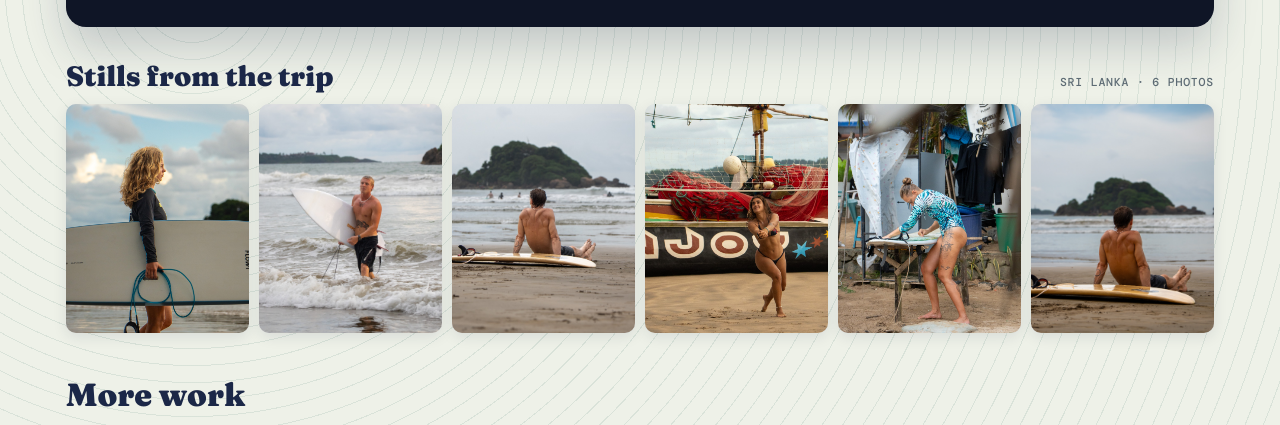
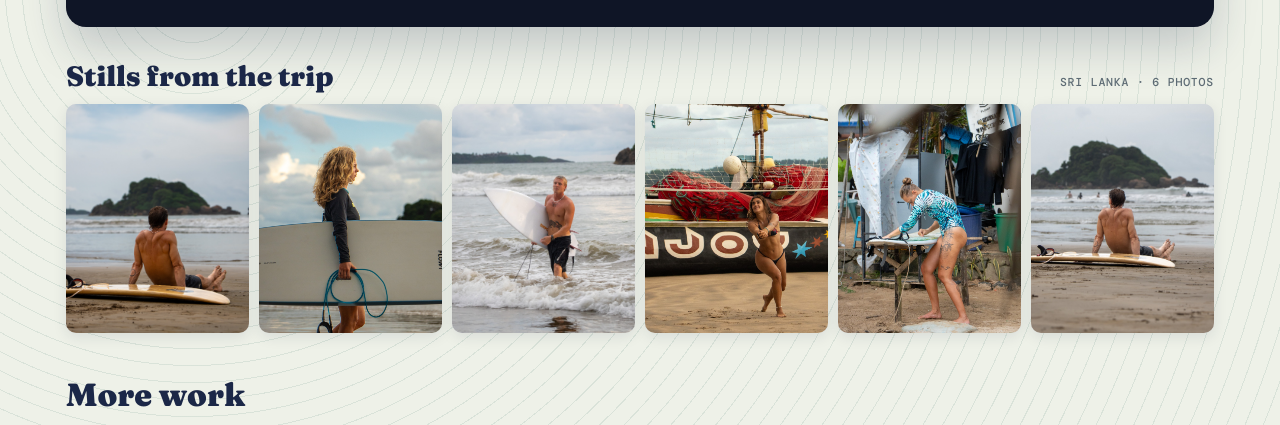
Before and after one commit to Akrembl/akrembl.github.io, a plain HTML site: page concepts/passport-v2.html in a window 1280 px wide. Shown: the part 1768-2193 px from the top of the page. Drawn offline with nearby package versions, Linux system fonts and the light colour scheme.

Commit message:
Reorder Sri Lanka stills
Co-Authored-By: Claude Opus 5.5 <noreply@anthropic.com>
Claude-Session: https://claude.ai/code/session_01MVV1CAYUymKNgvqmeNJ8AZ

```diff
--- a/concepts/passport-v2.html
+++ b/concepts/passport-v2.html
@@ -415,7 +415,7 @@ dialog::backdrop{background:rgba(15,22,40,.86)}
   setPlay();setSound();
 
   /* trip photos + lightbox */
-  const PH=[["d3-25","Surfer carrying her board along the shore"],["d3-52","Surfer walking out of the waves"],["dd3-8","Surfer resting on the sand facing an island"],["d3-13","Woman in front of a painted fishing boat"],["d3-65","Surfer waxing her board outside a surf shack"],["dd3-12","Surfer looking out at an island"]];
+  const PH=[["dd3-12","Surfer looking out at an island"],["d3-25","Surfer carrying her board along the shore"],["d3-52","Surfer walking out of the waves"],["d3-13","Woman in front of a painted fishing boat"],["d3-65","Surfer waxing her board outside a surf shack"],["dd3-8","Surfer resting on the sand facing an island"]];
   const lb=document.createElement('dialog');lb.id='lb';lb.setAttribute('aria-label','Photo');lb.innerHTML='<img alt=""><div class="lb-bar"><button type="button" data-d="-1">← Prev</button><button type="button" data-d="0">✕ Close</button><button type="button" data-d="1">Next →</button></div>';document.body.appendChild(lb);
   let pi=0;const lbImg=lb.querySelector('img');
   const showPh=i=>{pi=(i+PH.length)%PH.length;lbImg.src='../assets/photo-'+PH[pi][0]+'.jpg';lbImg.alt=PH[pi][1]};
```
